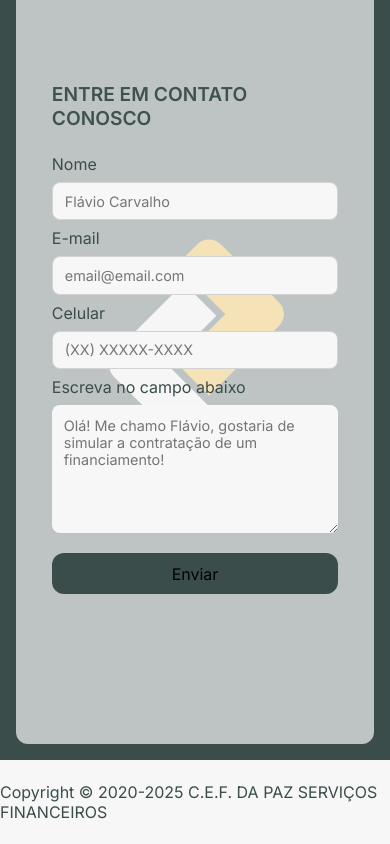
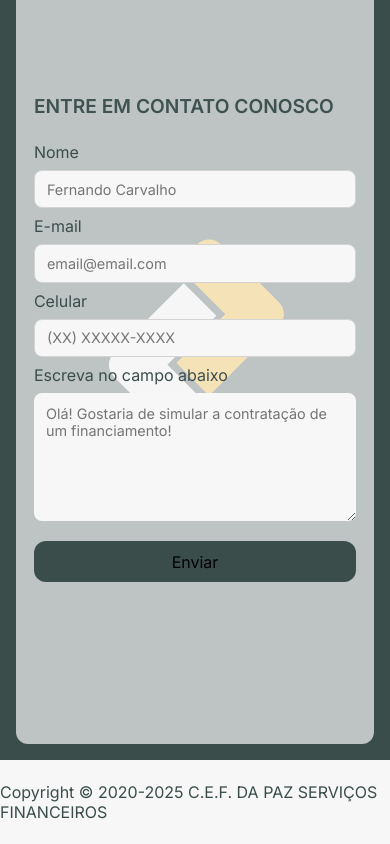
Before and after one commit to pedrovisani/landing-page-fpaz, a React (Vite) app: page / in a window 390 px wide. Shown: the part 2616-3460 px from the top of the page. Built offline with nearby package versions, Linux system fonts and the light colour scheme.

Commit message:
alteracao width form contact e nome fieldset

```diff
--- a/src/sections/Contact/Contact.module.css
+++ b/src/sections/Contact/Contact.module.css
@@ -8,7 +8,7 @@
     display: flex;
     flex-direction: column;
     gap: 20px;
-    width: 50%;
+    width: 60%;
 }
 .fields-form {
     display: flex;
@@ -48,17 +48,17 @@
 
 @media (max-width: 1300px) {
     .contact-form {
-        width: 60%;
+        width: 70%;
     }
 }
 
 @media (max-width: 1200px) {
     .contact-form {
-        width: 70%;
+        width: 80%;
     }
 }
 @media (max-width: 1090px) {
     .contact-form {
-        width: 80%;
+        width: 90%;
     }
 }
--- a/src/sections/Contact/index.jsx
+++ b/src/sections/Contact/index.jsx
@@ -8,13 +8,13 @@ function Contact() {
           <fieldset className={styles['fields-form']}>
             <legend className={styles['legend-form']}>ENTRE EM CONTATO CONOSCO</legend>
             <label htmlFor="nome">Nome</label>
-            <input className={styles['input-form']} placeholder="Flávio Carvalho" type="text" name="nome" />
+            <input className={styles['input-form']} placeholder="Fernando Carvalho" type="text" name="nome" />
             <label htmlFor="email">E-mail</label>
             <input className={styles['input-form']} placeholder="email@email.com" type="email" name="email" />
             <label htmlFor="celular">Celular</label>
             <input className={styles['input-form']} placeholder="(XX) XXXXX-XXXX" type="tel" name="celular" />
             <label htmlFor="solicitacao">Escreva no campo abaixo</label>
-            <textarea className={styles['text-area-form']} placeholder="Olá! Me chamo Flávio, gostaria de simular a contratação de um financiamento!" name="solicitacao"></textarea>
+            <textarea className={styles['text-area-form']} placeholder="Olá! Gostaria de simular a contratação de um financiamento!" name="solicitacao"></textarea>
           </fieldset>
           <button type="submit">Enviar</button>
         </form>
```
